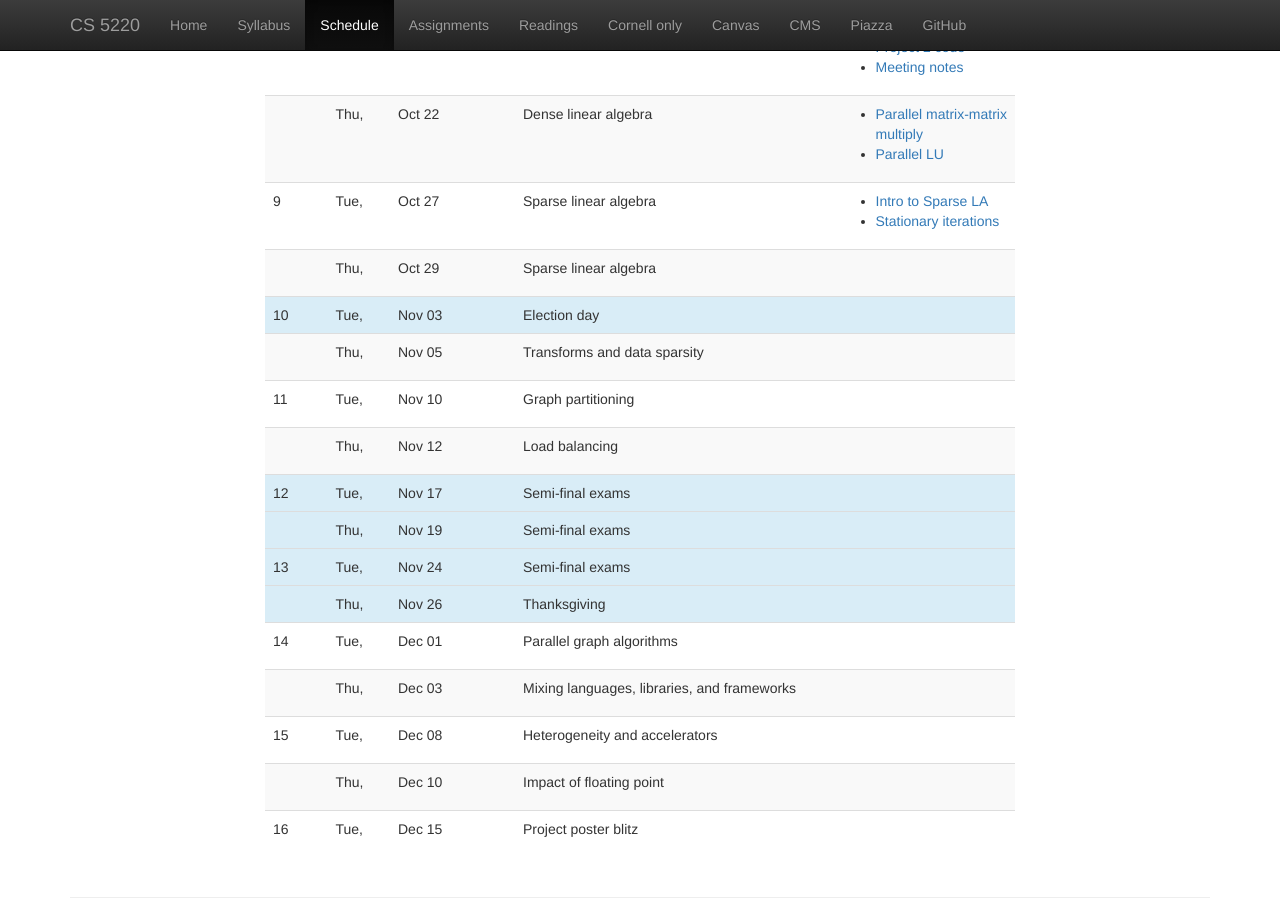
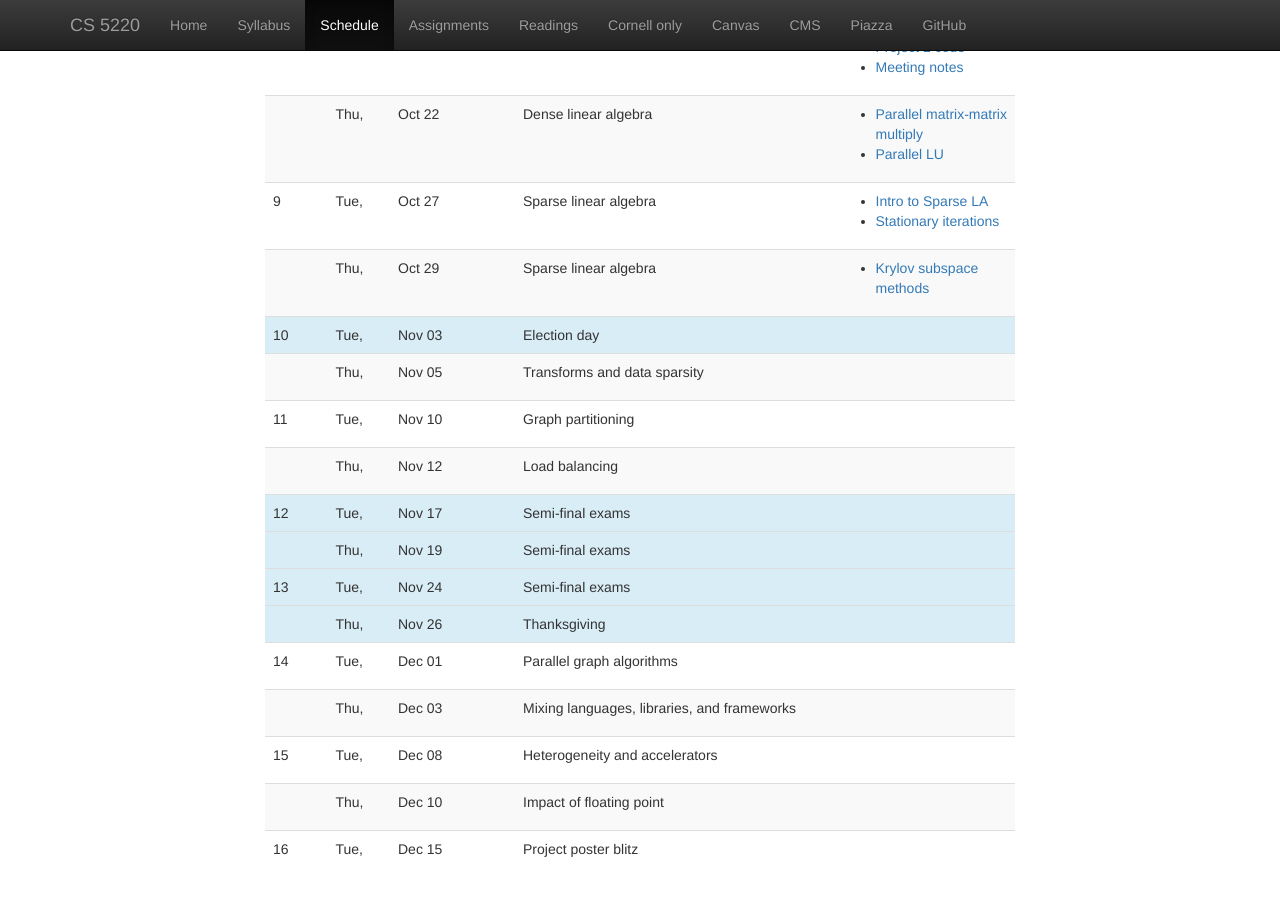
Before and after one commit to cs5220-f20/web, a Jekyll site: the page built from web/schedule.html, in a window 1280 px wide and 900 px high, scrolled down 1640 px. Built offline with Jekyll 4.4.1, drawn with Linux system fonts in a browser that asks for light colours; nearby versions of some CDN libraries.

Commit message:
Add Krylov lecture link.

```diff
--- a/web/_data/lectures.yml
+++ b/web/_data/lectures.yml
@@ -183,6 +183,9 @@
 -
   date: 2020-10-29
   info: Sparse linear algebra
+  files:
+    - info: Krylov subspace methods
+      file: lec/2020-10-29-krylov.html
 # =================
 # Week 8
 #
```
